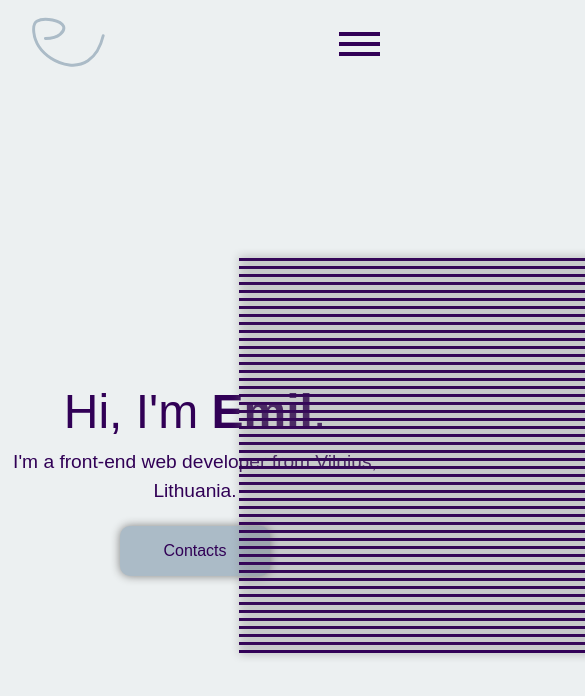
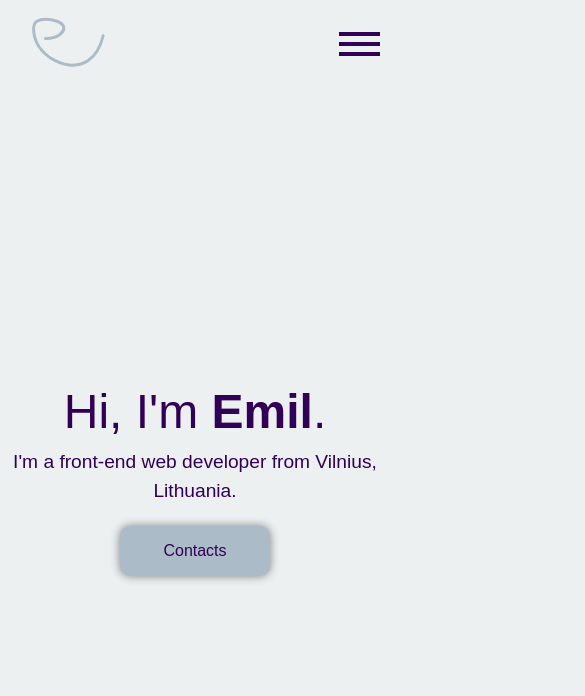
Before and after one commit to lipskij/threejs-website, a Next.js app: page / in a window 390 px wide. Shown: the top 696 px of the page, 585 px wide, since content can reach past the window. Built offline with nearby package versions, Linux system fonts and the light colour scheme.

Commit message:
feat: removing lines on mobile

```diff
--- a/pages/index.tsx
+++ b/pages/index.tsx
@@ -16,14 +16,6 @@ const Home: NextPage = () => {
       about?.scrollIntoView({ behavior: "smooth" });
     }
   }, [hash]);
-  // React.useEffect(() => {
-  //   // show cursor possition
-  //   document.addEventListener("mousemove", (e) => {
-  //     const x = e.clientX;
-  //     const y = e.clientY;
-  //     console.log("mouse move", x, y);
-  //   });
-  // }, []);
 
   return (
     <div>
@@ -38,13 +30,7 @@ const Home: NextPage = () => {
               Contacts
             </Link>
           </div>
-          <div
-            style={{
-              position: "absolute",
-              top: "30%",
-              left: "60%",
-            }}
-          >
+          <div className={styles.lineDiv}>
             {Array.from(Array(50).keys()).map((i) => (
               <motion.div
                 key={i}
--- a/styles/Home.module.css
+++ b/styles/Home.module.css
@@ -75,6 +75,12 @@
   background-color: var(--text-color);
   margin: 5px;
   box-shadow: 0 0 10px grey;
+}
+
+.lineDiv {
+  position: absolute;
+  top: 30%;
+  left: 60%;
 }
 
 .about {
@@ -156,7 +162,7 @@
     margin: 20px auto;
   }
 
-  .image {
+  .lineDiv {
     display: none;
   }
 
```
